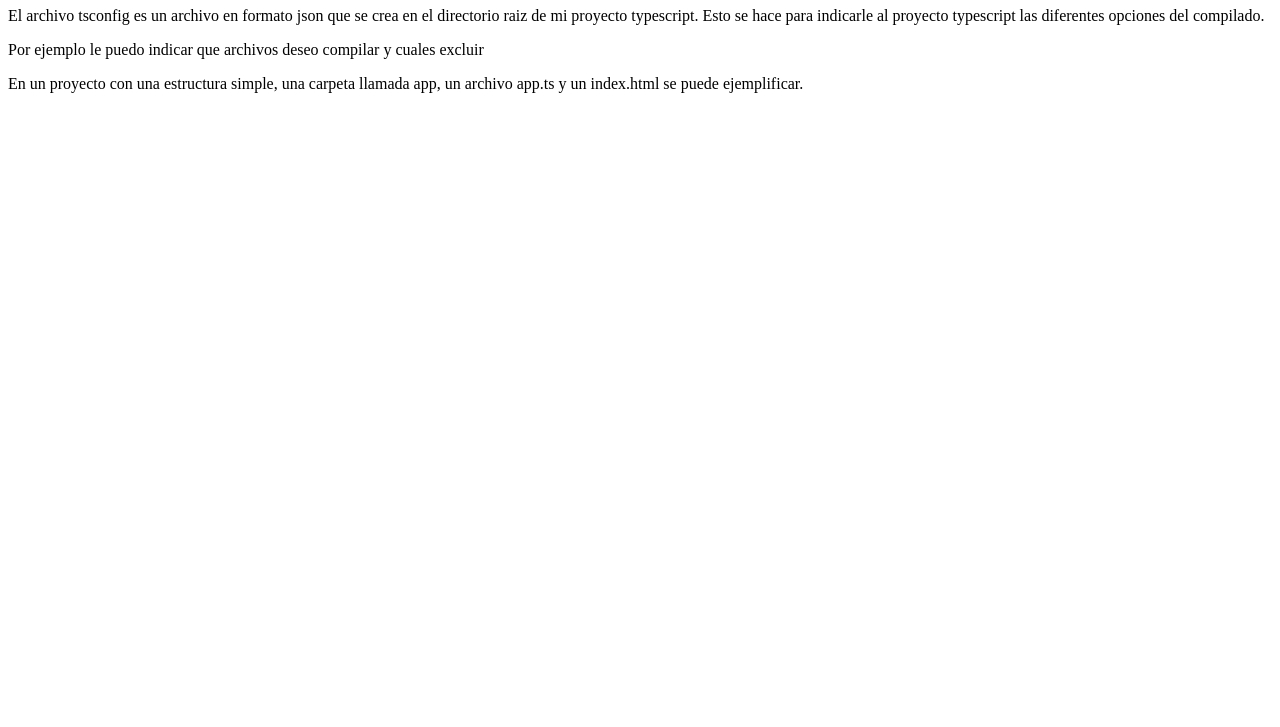
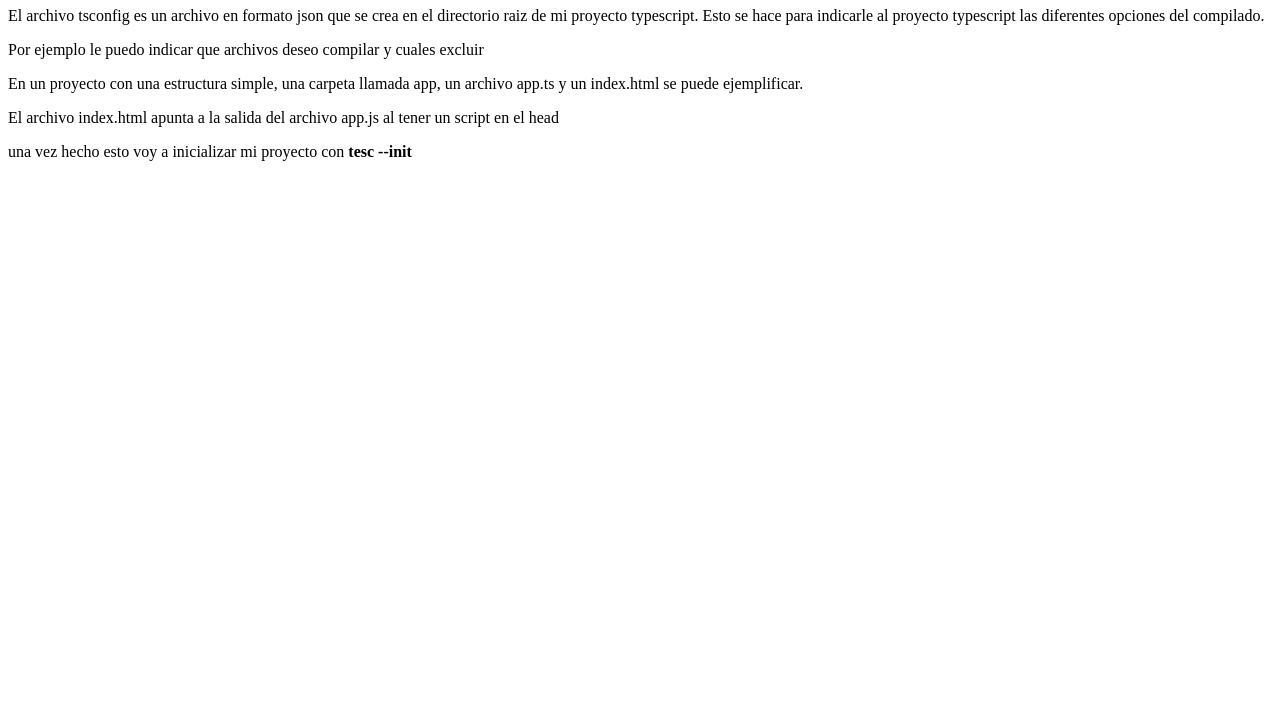
Before and after one commit to justinerivas/youtube2, a plain HTML site: page app/index.html in a window 1280 px wide. Shown: the part 73-800 px from the top of the page. Drawn offline with Linux system fonts and the light colour scheme.

Commit message:
actualizando html

```diff
--- a/app/index.html
+++ b/app/index.html
@@ -5,6 +5,7 @@
     <meta http-equiv="X-UA-Compatible" content="IE=edge">
     <meta name="viewport" content="width=device-width, initial-scale=1.0">
     <title>video6-tsconfig</title>
+    <script src="app/app.js"></script>
 </head>
 <body>
     <h1>Video 6 - tsconfig y json</h1>
@@ -13,6 +14,8 @@
      <p>Por ejemplo le puedo indicar que archivos deseo compilar y cuales excluir
      </p>
      <p>En un proyecto con una estructura simple, una carpeta llamada app, un archivo app.ts y un index.html se puede ejemplificar.</p>
+     <p>El archivo index.html apunta a la salida del archivo app.js al tener un script en el head </p>
+     <p>una vez hecho esto voy a inicializar mi proyecto con <b>tesc --init</b></p>
 
 </body>
 </html>
```
